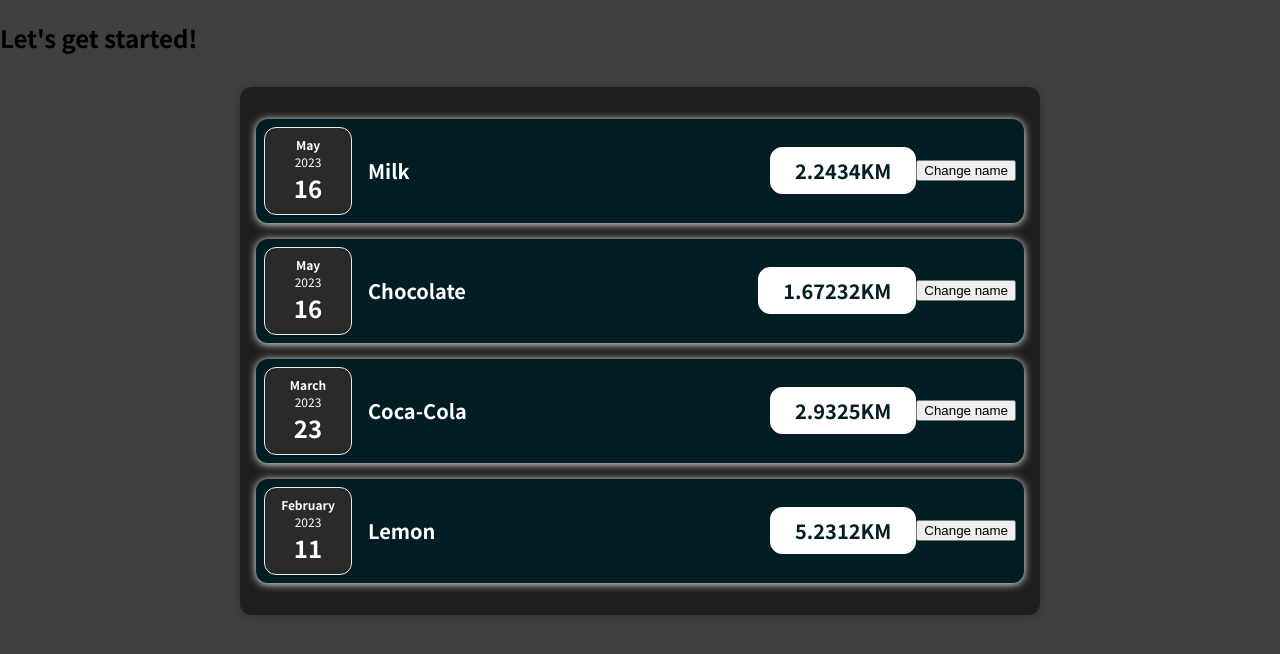
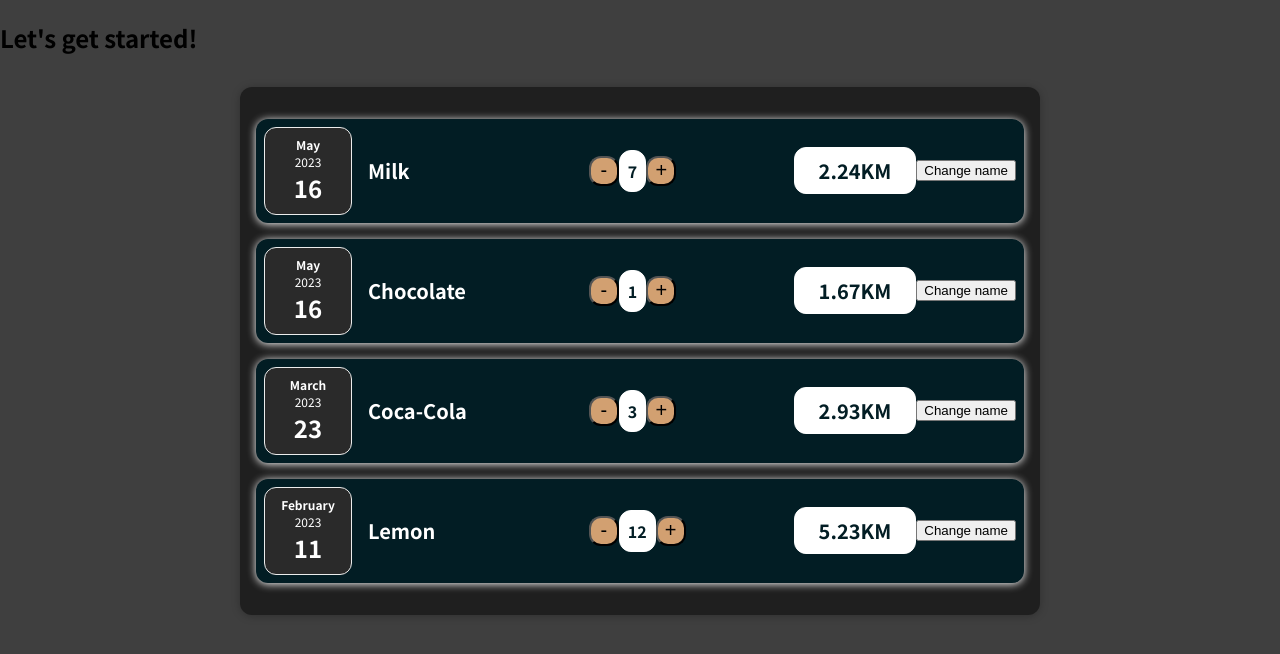
Before and after one commit to FarukTinjak/practice-app, a React (Create React App) app: page / in a window 1280 px wide. Shown: the top 654 px of the page. Built offline with nearby package versions, Linux system fonts and the light colour scheme.

Commit message:
Add quantity item

```diff
--- a/src/components/Shoppings/ShoppingItem.js
+++ b/src/components/Shoppings/ShoppingItem.js
@@ -4,20 +4,24 @@
 import Card from "../UI/Card";
 
 const ShoppingItem = (props) => {
+  let title = props.title;
+  const clickHandler = () => {
+    title = "Updated";
+  };
+
   return (
     <Card className="shopping-item">
       <ShoppingDate date={props.date} />
       <div className="shopping-item__name">
         <h2>{props.name}</h2>
-        <div className="shopping-item__price">{props.amount}KM</div>
+        <div className="shopping-item__quantity_container">
+          <button className="counter counter-decrement">-</button>
+          <div className="shopping-item__quantity">{props.quantity}</div>
+          <button className="counter counter-increment">+</button>
+        </div>
+        <div className="shopping-item__price">{props.amount.toFixed(2)}KM</div>
       </div>
-      <button
-        onClick={() => {
-          console.log("clicked");
-        }}
-      >
-        Change name
-      </button>
+      <button onClick={clickHandler}>Change name</button>
     </Card>
   );
 };
--- a/src/components/Shoppings/Shoppings.js
+++ b/src/components/Shoppings/Shoppings.js
@@ -9,21 +9,25 @@
       <ShoppingItem
         name={props.items[0].name}
         amount={props.items[0].amount}
+        quantity={props.items[0].quantity}
         date={props.items[0].date}
       />
       <ShoppingItem
         name={props.items[1].name}
         amount={props.items[1].amount}
+        quantity={props.items[1].quantity}
         date={props.items[1].date}
       />
       <ShoppingItem
         name={props.items[2].name}
         amount={props.items[2].amount}
+        quantity={props.items[2].quantity}
         date={props.items[2].date}
       />
       <ShoppingItem
         name={props.items[3].name}
         amount={props.items[3].amount}
+        quantity={props.items[3].quantity}
         date={props.items[3].date}
       />
     </Card>
```
